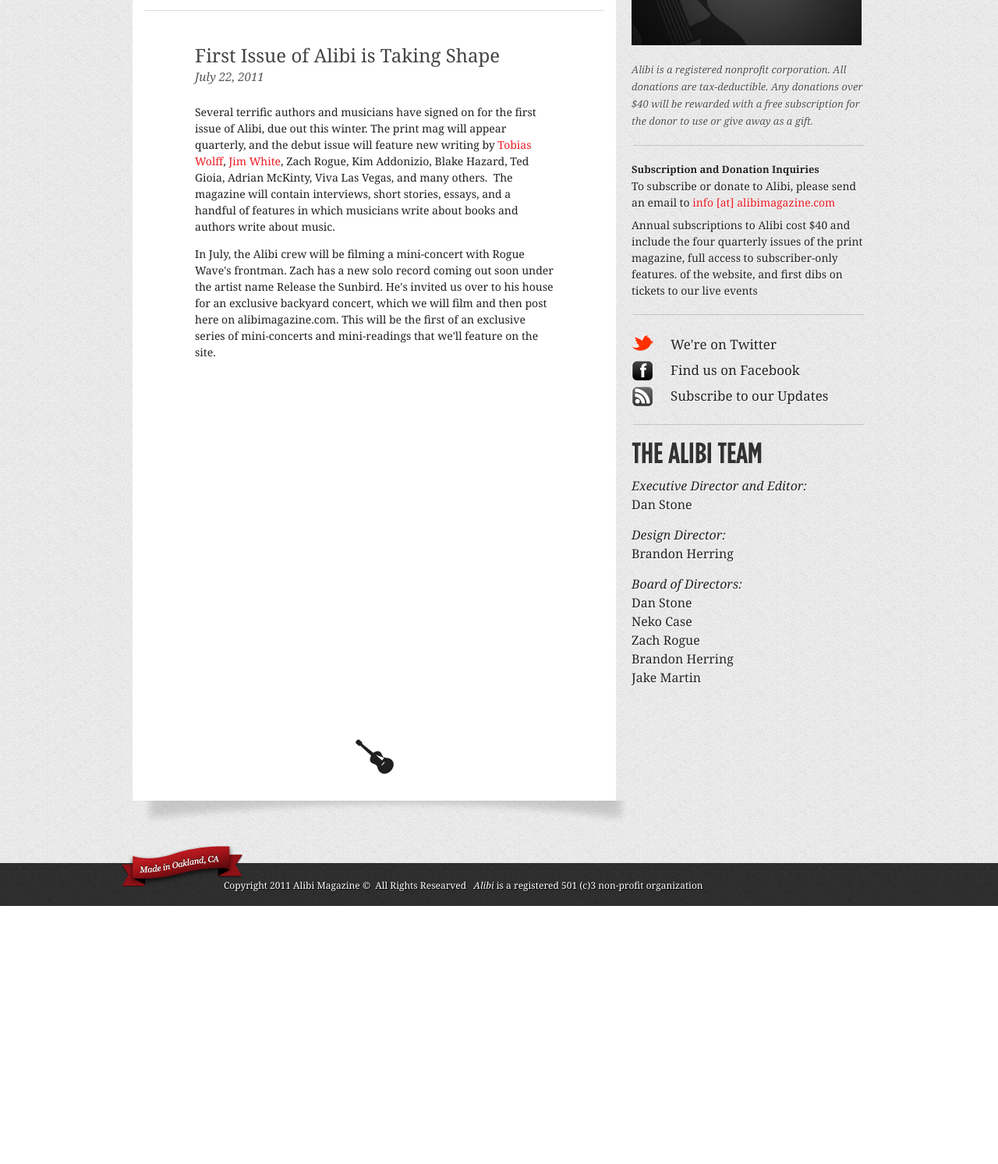
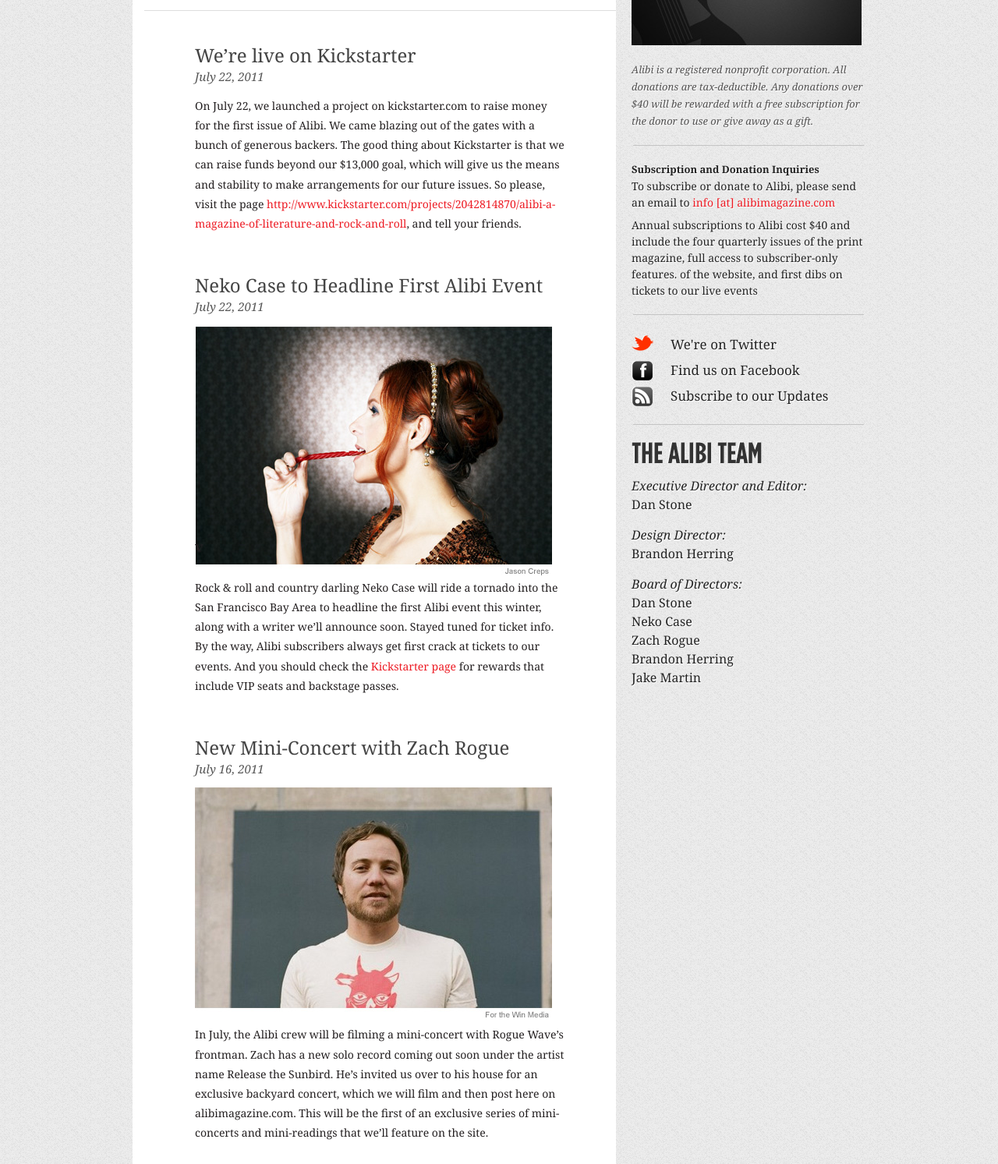
Before and after one commit to arrel/alibi, a plain HTML site: page index.html in a window 1280 px wide. Shown: the part 660-2153 px from the top of the page at 78% size. Before the commit the page ends 1822 px from the top, so only its background shows below. Drawn offline with nearby package versions, Linux system fonts and the light colour scheme.

Commit message:
Layout tweaks

```diff
--- a/index.html
+++ b/index.html
@@ -91,11 +91,32 @@
       <div id="feed">
         <h2 class="headline_alibinews">Alibi News</h2>
         <hr />
+
+        <div class="item">
+      		<h3 class="title"><a href="#" title="We’re live on Kickstarter">We’re live on Kickstarter</a></h3>
+    			<h5 class="timestamp">July 22, 2011 </h4>
+    			<p>On July 22, we launched a project on kickstarter.com to raise money for the first issue of Alibi.  We came blazing out of the gates with a bunch of generous backers.  The good thing about Kickstarter is that we can raise funds beyond our $13,000 goal, which will give us the means and stability to make arrangements for our future issues.  So please, visit the page <a href="http://www.kickstarter.com/projects/2042814870/alibi-a-magazine-of-literature-and-rock-and-roll" target="_blank">http://www.kickstarter.com/projects/2042814870/alibi-a-magazine-of-literature-and-rock-and-roll</a>, and tell your friends.</p>
+    		</div>
+
+    		<div class="item">
+      		<h3 class="title"><a href="#" title="Neko Case to Headline First Alibi Event">Neko Case to Headline First Alibi Event</a></h3>
+    			<h5 class="timestamp">July 22, 2011</h4>
+  			  <img src="images/fpo/blog_image_neko.jpg" class="photo" alt="Neko Case" />
+    			<p>Rock &amp; roll and country darling Neko Case will ride a tornado into the San Francisco Bay Area to headline the first Alibi event this winter, along with a writer we’ll announce soon.  Stayed tuned for ticket info.  By the way, Alibi subscribers always get first crack at tickets to our events.  And you should check the <a href="http://www.kickstarter.com/projects/2042814870/alibi-a-magazine-of-literature-and-rock-and-roll">Kickstarter page</a> for rewards that include VIP seats and backstage passes.</p>
+    		</div>
+
+        <div class="item">
+      		<h3 class="title"><a href="#" title="New Mini-Concert with Zach Rogue">New Mini-Concert with Zach Rogue</a></h3>
+    			<h5 class="timestamp">July 16, 2011</h4>
+    			<img src="images/fpo/blog_image_zach.jpg" alt="Zach Rogue" class="photo" />
+    			<p>In July, the Alibi crew will be filming a mini-concert with Rogue Wave’s frontman.  Zach has a new solo record coming out soon under the artist name Release the Sunbird.  He’s invited us over to his house for an exclusive backyard concert, which we will film and then post here on alibimagazine.com.  This will be the first of an exclusive series of mini-concerts and mini-readings that we’ll feature on the site.</p>
+    		</div>
+
         <div class="item">
       		<h3 class="title"><a href="#" title="First Issue of Alibi is Taking Shape">First Issue of Alibi is Taking Shape</a></h3>
     			<h5 class="timestamp">July 22, 2011</h4>
-    			<p>Several terrific authors and musicians have signed on for the first issue of Alibi, due out this winter.  The print mag will appear quarterly, and the debut issue will feature new writing by <a href="#">Tobias Wolff</a>, <a href="#">Jim White</a>, Zach Rogue, Kim Addonizio, Blake Hazard, Ted Gioia, Adrian McKinty, Viva Las Vegas, and many others.  The magazine will contain interviews, short stories, essays, and a handful of features in which musicians write about books and authors write about music.</p>
-          <p>In July, the Alibi crew will be filming a mini-concert with Rogue Wave's frontman.  Zach has a new solo record coming out soon under the artist name Release the Sunbird.  He's invited us over to his house for an exclusive backyard concert, which we will film and then post here on alibimagazine.com.  This will be the first of an exclusive series of mini-concerts and mini-readings that we'll feature on the site.</p>
+  			  <img src="images/fpo/blog_image_alibi.jpg" class="photo" alt="Alibi Magazine" />
+    			<p>Several terrific authors and musicians have signed on for the first issue of Alibi, due out this winter.  The print mag will appear quarterly, and the debut issue will feature new writing by <a href="#">Tobias Wolff</a>, <a href="#">Jim White</a>, <a href="#">Zach Rogue</a>, <a href="#">Kim Addonizio</a>, <a href="#">Blake Hazard</a>, <a href="#">Ted Gioia</a>, <a href="#">Adrian McKinty</a>, <a href="#">Viva Las Vegas</a>, and many others. The magazine will contain interviews, short stories, essays, and a handful of features in which musicians write about books and authors write about music.</p>
     		</div>
 
         <div class="icon"></div>
--- a/stylesheets/application.css
+++ b/stylesheets/application.css
@@ -7,11 +7,11 @@ a:hover { color: #fff; background-color: #ed1b24; }
 /****************************************/
 /* HEADER
 /****************************************/
-#header { height: 229px; background: #030302; }
-#header .wrapper { width: 939px; height: 100%; background-image: url('../images/header/header.jpg'); margin: auto; padding: 0 30px; }
+#header { height: 229px; background: #030302; background-image: url('../images/header/header.jpg'); background-position: center top; }
+#header .wrapper { width: 939px; height: 100%; margin: auto; padding: 0 30px; }
 #header .logo { display: inline-block; }
 #header .logo a { display: inline-block; text-indent: -9999px; width: 153px; height: 145px; margin-left: -30px; background: transparent url('../images/header/logo.png') no-repeat 0 0; }
-#navigation { display: inline-block; margin-left: 100px; }
+#navigation { display: inline-block; margin-left: 110px; }
 #navigation a { display: inline-block; text-indent: -9999px; height: 41px; margin-right: 35px; background-color: transparent; background-position: 0 0; }
 #navigation a.about { width: 137px; background-image: url('../images/header/nav_about.png'); }
 #navigation a.subscribe { width: 118px; background-image: url('../images/header/nav_subscribe.png'); }
@@ -20,9 +20,9 @@ a:hover { color: #fff; background-color: #ed1b24; }
 /****************************************/
 /* MAIN
 /****************************************/
-#main { width: 940px; margin: 0 auto; padding-top: 78px; background: url('../images/soiree.png') no-repeat 275px 18px; }
+#main { width: 940px; margin: 0 auto; padding-top: 78px; background: url('../images/soiree.png') no-repeat 277px 16px; }
 #main h4 { font-size: 18px; line-height: 1.6em; text-shadow: 1px 1px 1px #fff; margin-top: -6px; }
-#main h4 span.lead { float: left; font-size: 72px; line-height: 62px; margin: -12px 3px 0 8px; font-style: oblique; }
+#main h4 span.lead { display: block; float: left; font-size: 72px; line-height: 62px; margin: -12px 3px 0 8px; font-style: oblique; }
 
 /****************************************/
 /* SIDEBAR
@@ -49,21 +49,21 @@ a:hover { color: #fff; background-color: #ed1b24; }
 /****************************************/
 /* FEED
 /****************************************/
-#feed { position: relative; margin-top: 55px; width: 590px; padding: 26px 15px; background-color: #fff; background-repeat: repeat-x; background-image: url('../images/feed_header.png'); color: #231f20; }
+#feed { position: relative; margin-top: 55px; width: 605px; padding: 26px 0 26px 15px; background-color: #fff; background-repeat: repeat-x; background-image: url('../images/feed_header.png'); color: #231f20; }
 #feed h2.headline_alibinews { text-indent: -9999px; background: url('../images/headline_alibinews.png') no-repeat; width: 100%; height: 41px; margin-bottom: 20px; }
 #feed .item { padding: 25px 65px 10px 65px; }
 #feed .item h3.title { font-size: 24px; line-height: 1.5em; }
 #feed .item h3 a, #feed .item h3 a:hover { color: #444; background: transparent; }
 #feed .item h3 a:hover { color: #ed1b24; }
-#feed .item h5.timestamp { font-size: 15px; color: #555; font-style: oblique; margin-bottom: 25px; }
-#feed .item p { font-size: 14px; line-height: 1.5em; margin-bottom: 1em; }
-#feed .icon { clear: both; width: 100%; height: 120px; background: url('../images/icon_guitar.png') no-repeat 50% 90%; }
-#feed .bottom { background: url('../images/feed_footer.png'); width: 619px; height: 27px; position: absolute; bottom: -27px; }
+#feed .item h5.timestamp { font-size: 15px; color: #555; font-style: oblique; margin-bottom: 15px; }
+#feed .item p { font-size: 14px; line-height: 1.8em; margin-bottom: 1em; }
+#feed .icon { clear: both; width: 100%; height: 50px; background: url('../images/icon_guitar.png') no-repeat 50% 90%; margin-top: 80px; }
+#feed .bottom { background: url('../images/feed_footer.png'); width: 619px; height: 27px; position: absolute; left: 0px; bottom: -27px; }
 
 /****************************************/
 /* FOOTER
 /****************************************/
-#footer { width: 100%; height: 55px; margin-top: 80px; background: url('../images/footer/background.gif'); }
+#footer { width: 100%; height: 55px; margin-top: 110px; background: url('../images/footer/background.gif'); }
 #footer .wrapper { position: relative; width: 960px; margin: auto; vertical-align: middle; }
 #footer p { font-size: 12px; line-height: 52px; padding: 3px 0 0 127px; color: #fff; text-shadow: 1px 1px 1px #000; }
 #footer em { font-style: oblique;}
```
Also changed, not shown: images/fpo/blog_image_alibi.jpg (renamed from images/blog_image_alibi.jpg), images/fpo/blog_image_neko.jpg (added), images/fpo/blog_image_zach.jpg (added), images/header/header.jpg.
